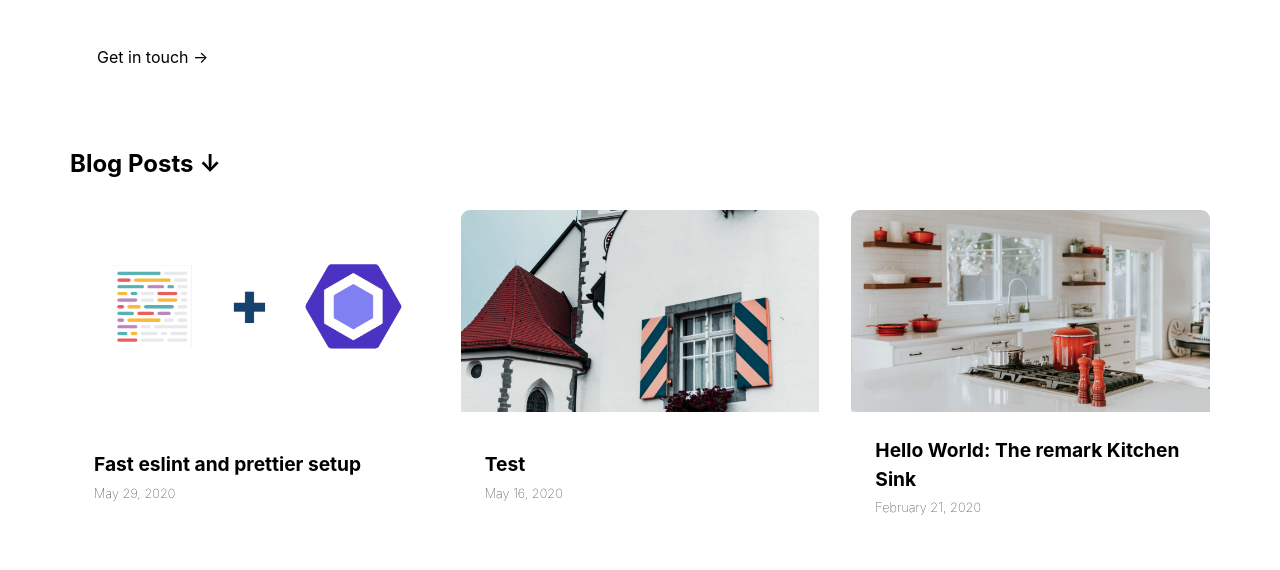
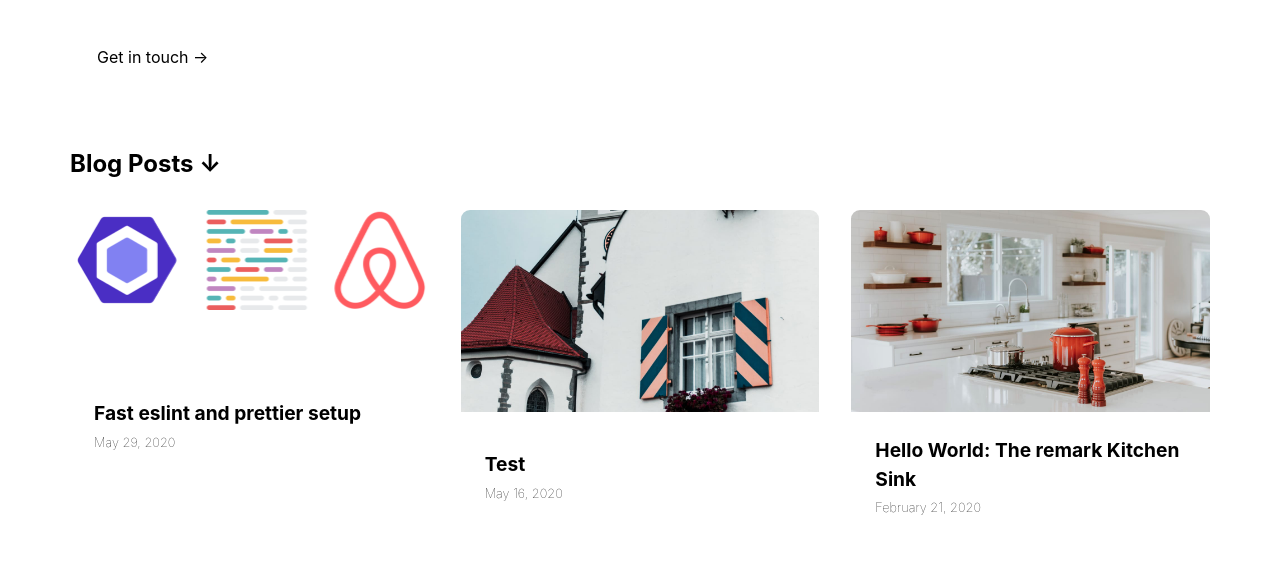
Before and after one commit to zomervinicius/personal-website, a Gatsby site: page / in a window 1280 px wide. Shown: the part 210-780 px from the top of the page. Built offline with nearby package versions, Linux system fonts and the light colour scheme; Gatsby itself is replaced by a stand-in of ours.

Commit message:
Update Blog “2020-05-29-fast-eslint-and-prettier-setup”

```diff
--- a/_data/blog/2020-05-29-fast-eslint-and-prettier-setup.md
+++ b/_data/blog/2020-05-29-fast-eslint-and-prettier-setup.md
@@ -5,7 +5,7 @@ date: 2020-05-29T14:15:17.809Z
 title: Fast eslint and prettier setup
 metaDescription: How to setup eslint and prettier using airbnb styles in your
   project in 1 minute
-thumbnail: /assets/eslint_prettier.png
+thumbnail: /assets/1mqxmnhfadmy1xbntj-xvgg_x800.png
 ---
 We all know how boring it is to config eslint and prettier using Airbnb styles.
 
```
